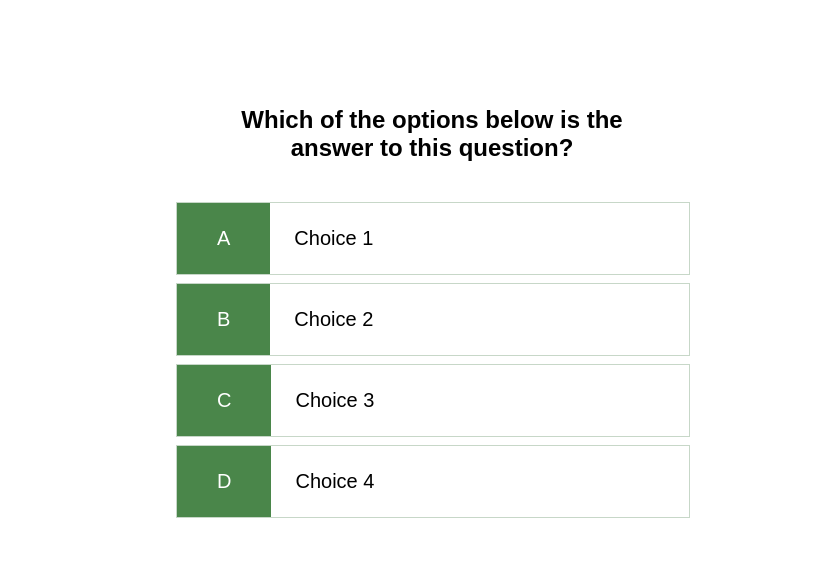
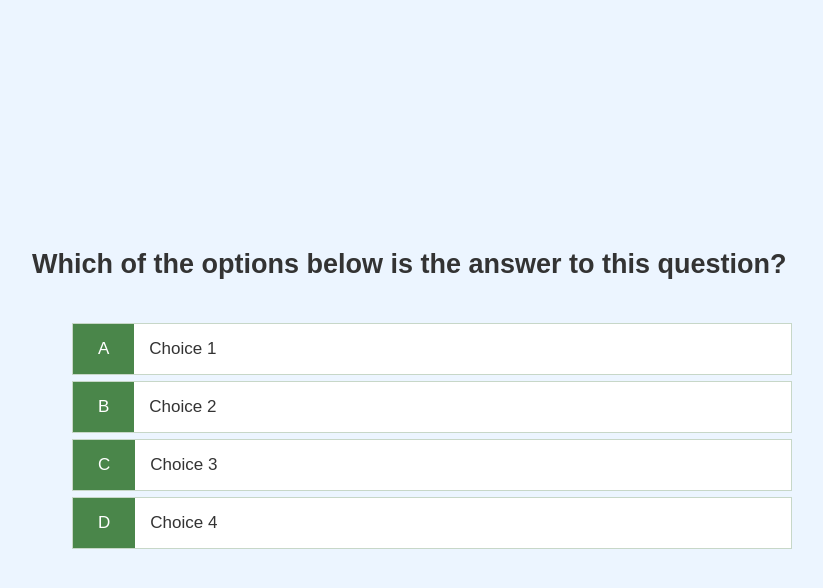
Before and after one commit to fegoworks/simple-quiz, a plain HTML site: page pages/questions.html in a window 1280 px wide. Shown: the whole page, without its empty margins (208-1031 px from the left). Drawn offline with Linux system fonts and the light colour scheme.

Commit message:
bug(fix): restructure page layout

```diff
--- a/css/question.css
+++ b/css/question.css
@@ -1,10 +1,11 @@
 .choice-container {
   display: flex;
   margin-bottom: 0.5rem;
-  width: 100%;
-  font-size: 1rem;
+  width: 90%;
+  font-size: 1.7rem;
   border: 0.1rem solid rgb(34, 95, 36, 0.25);
   background: white;
+  margin: 3px auto;
 }
 
 .choice-container:hover {
@@ -23,8 +24,3 @@
 .choice-text {
   padding: 1.5rem;
 }
-
-#question {
-  margin: 20px;
-  padding: 20px;
-}
--- a/pages/questions.html
+++ b/pages/questions.html
@@ -6,12 +6,13 @@
   <meta name="viewport" content="width=device-width, initial-scale=1.0">
   <meta http-equiv="X-UA-Compatible" content="ie=edge">
   <title>Simple Quiz - Play</title>
-  <link rel="stylesheet" href="../css/style.css">
+  <!-- <link rel="stylesheet" href="../css/style.css"> -->
+  <link rel="stylesheet" href="../css/app.css">
   <link rel="stylesheet" href="../css/question.css">
 </head>
 
 <body>
-  <div class="login">
+  <div class="container">
     <div id="game" class="justify-center flex-column">
       <h2 id="question">Which of the options below is the answer to this question?</h2>
       <div class="choice-container">
```
